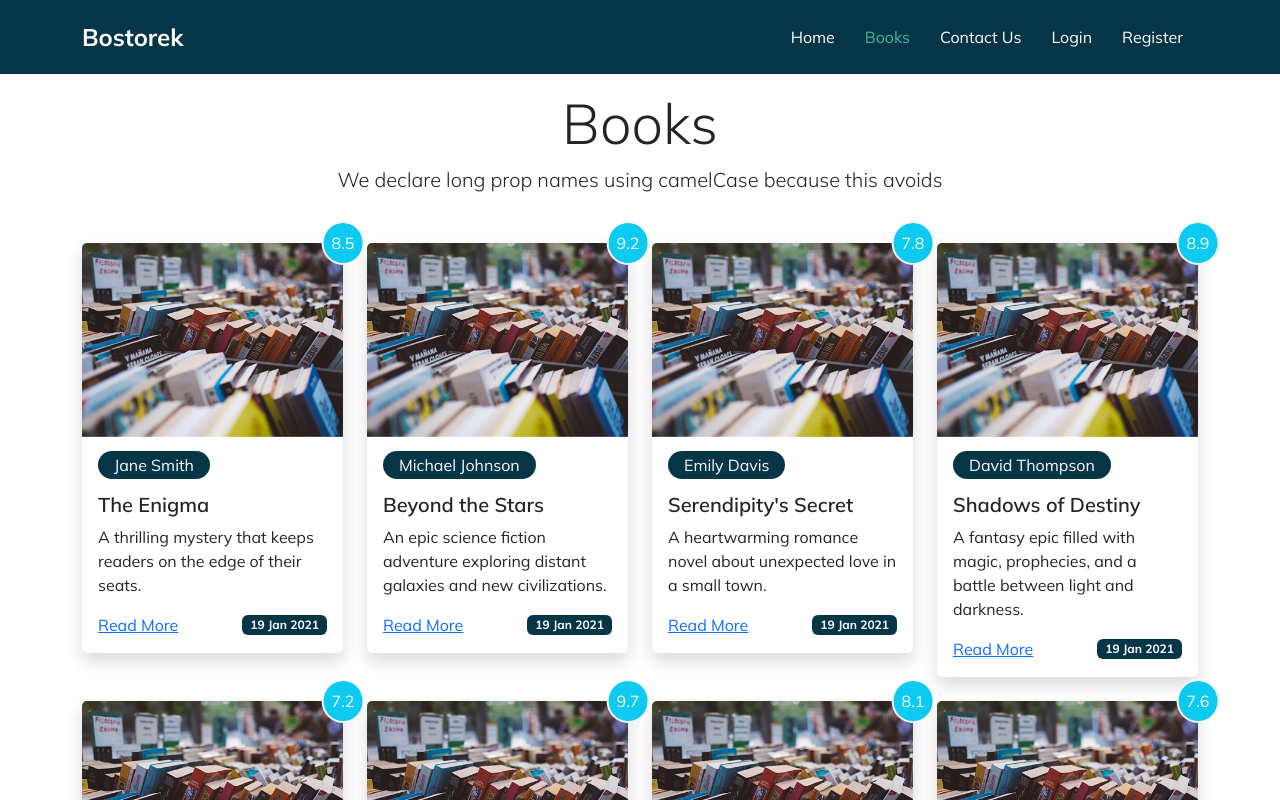
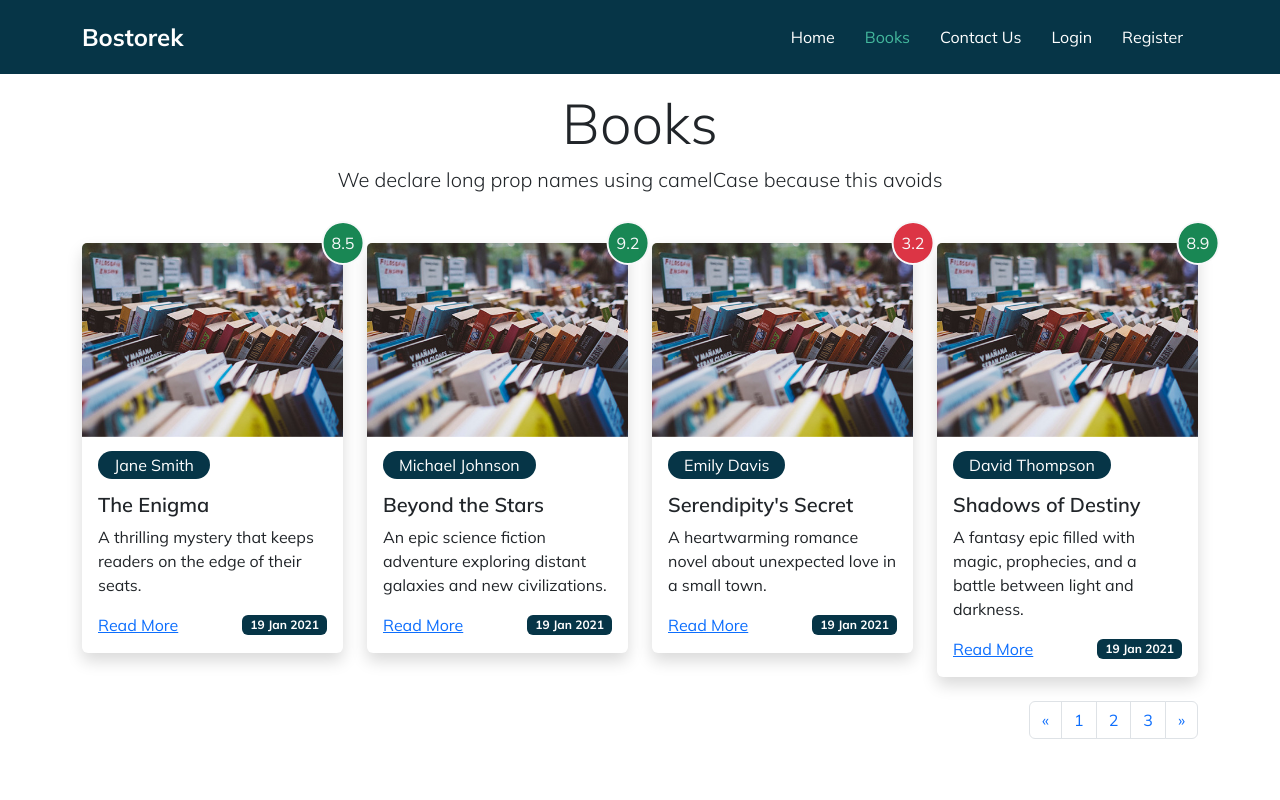
Before and after one commit to ArinSoftware/bostorek-tr, a Vue app in the folder frontend/: page /books in a window 1280 px wide. Shown: the top 800 px of the page. Built offline with nearby package versions, Linux system fonts and the light colour scheme.

Commit message:
lesson 10

```diff
--- a/frontend/src/components/BookItem.vue
+++ b/frontend/src/components/BookItem.vue
@@ -15,8 +15,8 @@
         <p style="background-color: #063547;" class="py-1 px-2 text-white badge mb-0">{{ book.uploadDate }}</p>
       </div>
     </div>
-    <span
-      class="position-absolute top-0 start-100 translate-middle p-2 bg-info text-light rounded-circle border border-2 border-light">
+    <span :class="ratingBadgeClass"
+      class="position-absolute top-0 start-100 translate-middle p-2 text-light rounded-circle border border-2 border-light">
       {{ book.rating }}
     </span>
   </div>
@@ -32,6 +32,17 @@
       default: () => ({})
     }
   },
+  computed: {
+    ratingBadgeClass() {
+      if (this.book.rating > 7) {
+        return 'bg-success'
+      } else if (this.book.rating > 4) {
+        return 'bg-warning'
+      } else {
+        return 'bg-danger'
+      }
+    }
+  }
 }
 </script>
 
--- /dev/null
+++ b/frontend/src/components/Pagination.vue
@@ -0,0 +1,37 @@
+<template>
+  <nav aria-label="Page navigation example">
+    <ul class="pagination justify-content-end">
+      <li class="page-item">
+        <a class="page-link" href="#" aria-label="Previous">
+          <span aria-hidden="true">&laquo;</span>
+        </a>
+      </li>
+      <li class="page-item"><a class="page-link" href="#">1</a></li>
+      <li class="page-item"><a class="page-link" href="#">2</a></li>
+      <li class="page-item"><a class="page-link" href="#">3</a></li>
+      <li class="page-item">
+        <a class="page-link" href="#" aria-label="Next">
+          <span aria-hidden="true">&raquo;</span>
+        </a>
+      </li>
+    </ul>
+  </nav>
+</template>
+
+<script>
+export default {
+  name: "Pagination",
+  props: {
+    currentPage: {
+      type: Number,
+      required: true
+    },
+    totalPages: {
+      type: Number,
+      required: true
+    }
+  }
+}
+</script>
+
+<style lang="scss" scoped></style>
--- a/frontend/src/db.js
+++ b/frontend/src/db.js
@@ -26,7 +26,7 @@
     page: 280,
     description:
       'A heartwarming romance novel about unexpected love in a small town.',
-    rating: 7.8,
+    rating: 3.2,
     uploadDate: '19 Jan 2021',
   },
   {
@@ -55,7 +55,7 @@
     author: 'Benjamin Turner',
     page: 600,
     description: 'A philosophical exploration of life, time, and the universe.',
-    rating: 9.7,
+    rating: 6.2,
     uploadDate: '19 Jan 2021',
   },
   {
@@ -85,7 +85,7 @@
     page: 280,
     description:
       'A collection of eerie and spine-chilling short stories set in the woods.',
-    rating: 8.3,
+    rating: 2.3,
     uploadDate: '19 Jan 2021',
   },
   {
--- a/frontend/src/views/BooksView.vue
+++ b/frontend/src/views/BooksView.vue
@@ -2,7 +2,8 @@
   <section>
     <div class="container">
       <SectionHeader title="Books" text="We declare long prop names using camelCase because this avoids" />
-      <BookList :books="books" />
+      <BookList :books="paginatedBooks" />
+      <Pagination :currentPage="currentPage" :totalPages="totalPages" />
     </div>
   </section>
 </template>
@@ -10,18 +11,33 @@
 <script>
 import SectionHeader from '@/components/SectionHeader.vue';
 import BookList from '@/components/BookList.vue';
+import Pagination from '@/components/Pagination.vue';
 import books from "@/db.js";
 export default {
   name: "BooksView",
   components: {
     SectionHeader,
-    BookList
+    BookList,
+    Pagination
   },
   data() {
     return {
-      books: books
+      books: books,
+      currentPage: 1,
+      itemsPerPage: 4
+    }
+  },
+  computed: {
+    totalPages() {
+      return Math.ceil(this.books.length / this.itemsPerPage)
+    },
+    paginatedBooks() {
+      const startIndex = (this.currentPage - 1) * this.itemsPerPage;
+      const endIndex = startIndex + this.itemsPerPage;
+      return this.books.slice(startIndex, endIndex);
     }
   }
+
 }
 </script>
 
```
